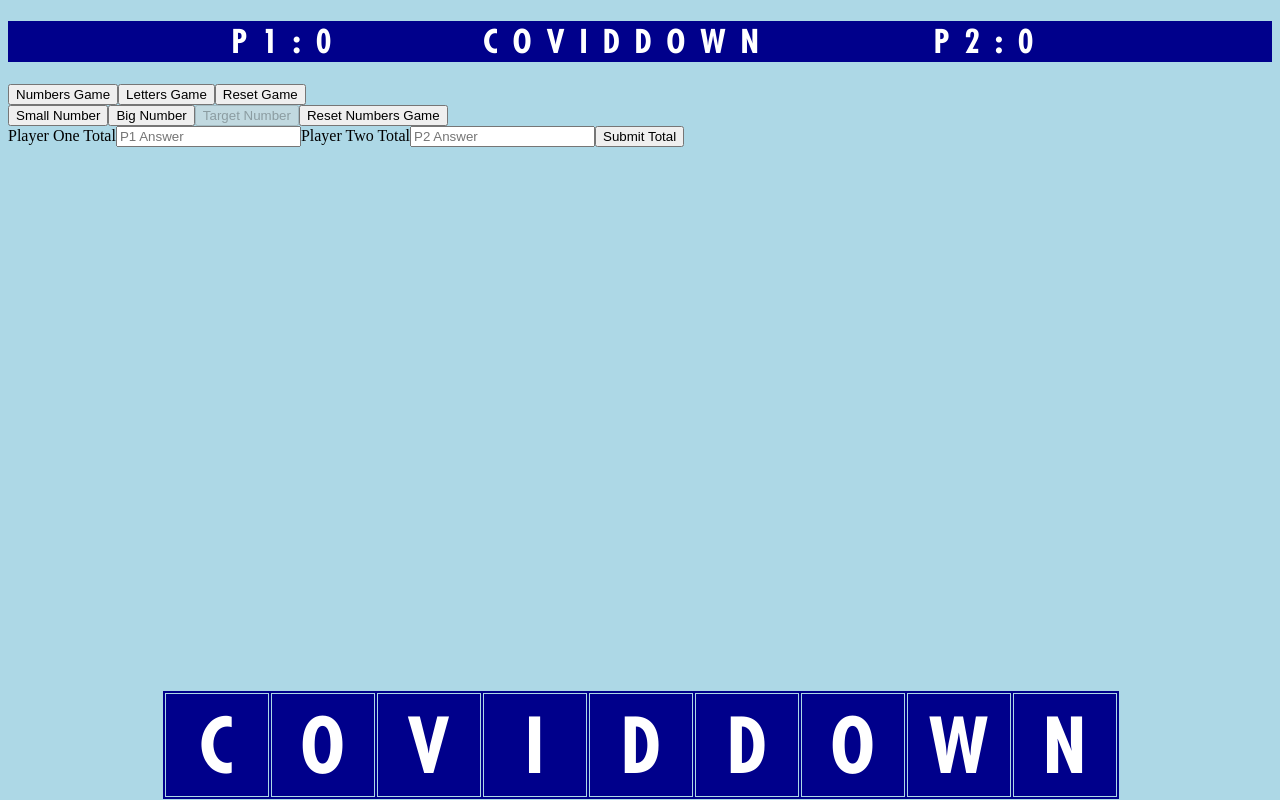
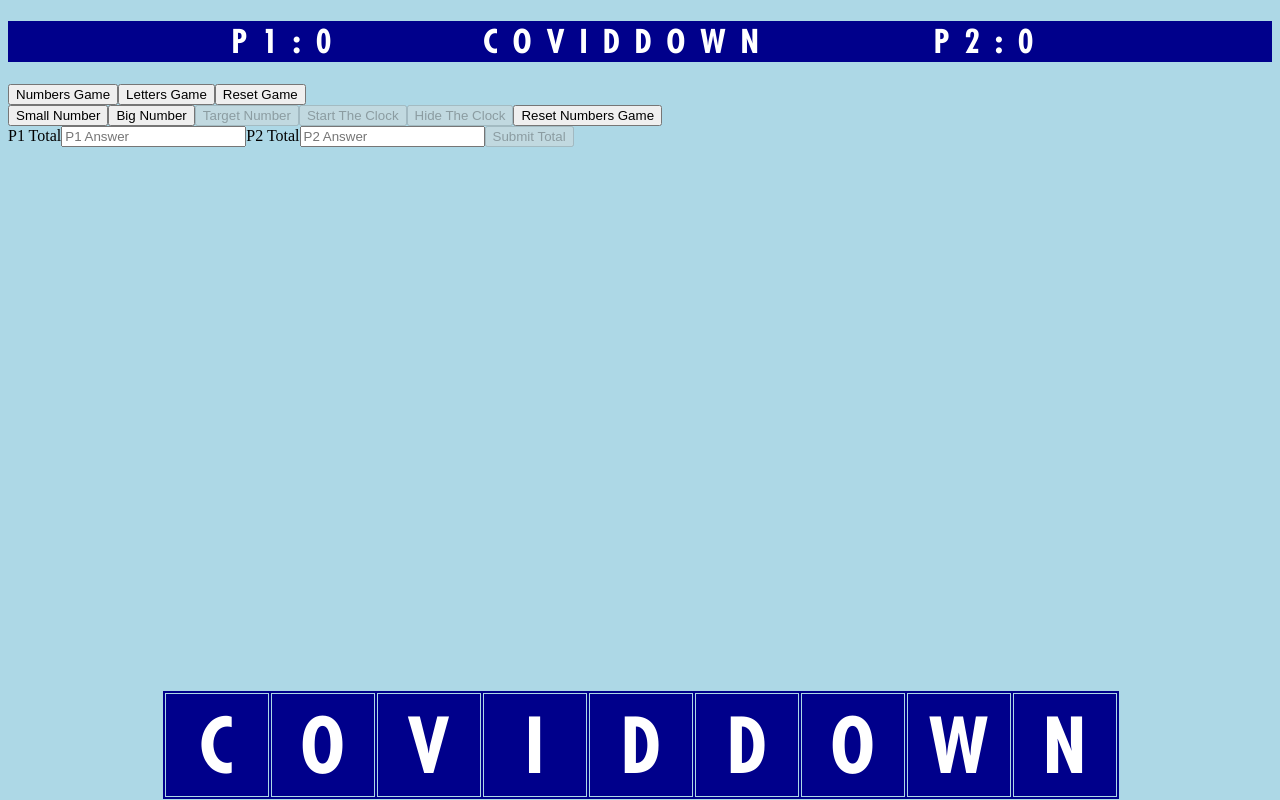
Before and after one commit to batespcm/covid-down-react, a React (Create React App) app: page /numbersgame in a window 1280 px wide. Built offline with nearby package versions, Linux system fonts and the light colour scheme.

Commit message:
clocks all in

```diff
--- a/src/App.css
+++ b/src/App.css
@@ -38,12 +38,13 @@ h1 {
   color: white;
   text-align: center;
   background-color: darkblue;
-  table-layout: fixed;
+
   position: fixed;
   width: 70%;
   right: 15%;
   left: 15%;
   bottom: 100px;
+  table-layout: fixed;
 }
 
 #GameButton {
@@ -78,26 +79,29 @@ td {
   font-family: 'ds-digitalnormal';
   font-weight: bold;
   font-size: 95px;
-  letter-spacing: 1px;
-  color: yellowgreen;
+  letter-spacing: 0px;
+  color: yellow;
   text-align: center;
   background-color: black;
   position: fixed;
   width: 20%;
   right: 40%;
   left: 40%;
-  bottom: 250px;
+  bottom: 233px;
 }
 
 #NumbersTable {
   font-family: 'futuracondensed_bold';
   font-weight: bold;
-  font-size: 75px;
-  letter-spacing: 1px;
+  font-size: 95px;
+  letter-spacing: 0px;
   color: white;
   text-align: center;
   background-color: darkblue;
   position: fixed;
-  right: 36%;
-  bottom: 140px;
+  width: 70%;
+  right: 15%;
+  left: 15%;
+  bottom: 100px;
+  table-layout: fixed;
 }
--- a/src/components/LettersGame.js
+++ b/src/components/LettersGame.js
@@ -69,10 +69,18 @@ class LettersGame extends React.Component {
           >
             Vowel
           </button>
-          <button id="GameButton" onClick={this.startTheClock}>
+          <button
+            id="GameButton"
+            onClick={this.startTheClock}
+            disabled={this.state.letters.length < 9}
+          >
             Start The Clock
           </button>
-          <button id="GameButton" onClick={this.stopTheClock}>
+          <button
+            id="GameButton"
+            onClick={this.stopTheClock}
+            disabled={this.state.clockStart === false}
+          >
             Hide The Clock
           </button>
           <button id="GameButton" onClick={this.resetLettersGame}>
--- a/src/components/NumbersGame.js
+++ b/src/components/NumbersGame.js
@@ -1,10 +1,24 @@
 import React from 'react';
 import NumbersRoundForm from './NumbersRoundForm';
+import NumbersCountDownClock from './CountDownClock';
 
 class NumbersGame extends React.Component {
   state = {
     numbers: [],
     target: [],
+    clockStart: false,
+  };
+
+  startTheClock = () => {
+    this.setState({
+      clockStart: true,
+    });
+  };
+
+  stopTheClock = () => {
+    this.setState({
+      clockStart: false,
+    });
   };
 
   resetNumbersGame = () => {
@@ -46,6 +60,7 @@ class NumbersGame extends React.Component {
 
   render() {
     return (
+      <React.Fragment>
         <main>
           <button
             id="GameButton"
@@ -69,6 +84,20 @@ class NumbersGame extends React.Component {
             }
           >
             Target Number
+          </button>
+          <button
+            id="GameButton"
+            onClick={this.startTheClock}
+            disabled={this.state.target.length < 1}
+          >
+            Start The Clock
+          </button>
+          <button
+            id="GameButton"
+            onClick={this.stopTheClock}
+            disabled={this.state.clockStart === false}
+          >
+            Hide The Clock
           </button>
           <button id="GameButton" onClick={this.resetNumbersGame}>
             Reset Numbers Game
@@ -94,6 +123,12 @@ class NumbersGame extends React.Component {
             </tr>
           </table>
         </main>
+        <NumbersCountDownClock
+          letters={this.state.numbers}
+          target={this.state.target}
+          clockStart={this.state.clockStart}
+        />
+      </React.Fragment>
     );
   }
 }
--- a/src/components/NumbersRoundForm.js
+++ b/src/components/NumbersRoundForm.js
@@ -40,19 +40,26 @@ class NumbersRoundForm extends React.Component {
   render() {
     return (
       <form onSubmit={this.handleSubmit}>
-        <label>Player One Total</label>
+        <label>P1 Total</label>
         <input
           name="playerOneTotal"
           onChange={this.handleNumber}
           placeholder="P1 Answer"
+          maxLength="3"
+          type="number"
         />
-        <label>Player Two Total</label>
+        <label>P2 Total</label>
         <input
           name="playerTwoTotal"
           onChange={this.handleNumber}
           placeholder="P2 Answer"
+          maxLength="3"
+          type="number"
         />
-        <button> Submit Total</button>
+        <button disabled={this.props.numbersGoal.length < 1}>
+          {' '}
+          Submit Total
+        </button>
         {/* label, input field, button */}
       </form>
     );
```
Also changed, not shown: src/components/NumbersCountDownClock.js (added, +36 -0 lines). Lines whose indentation alone changed are shown as unchanged.
